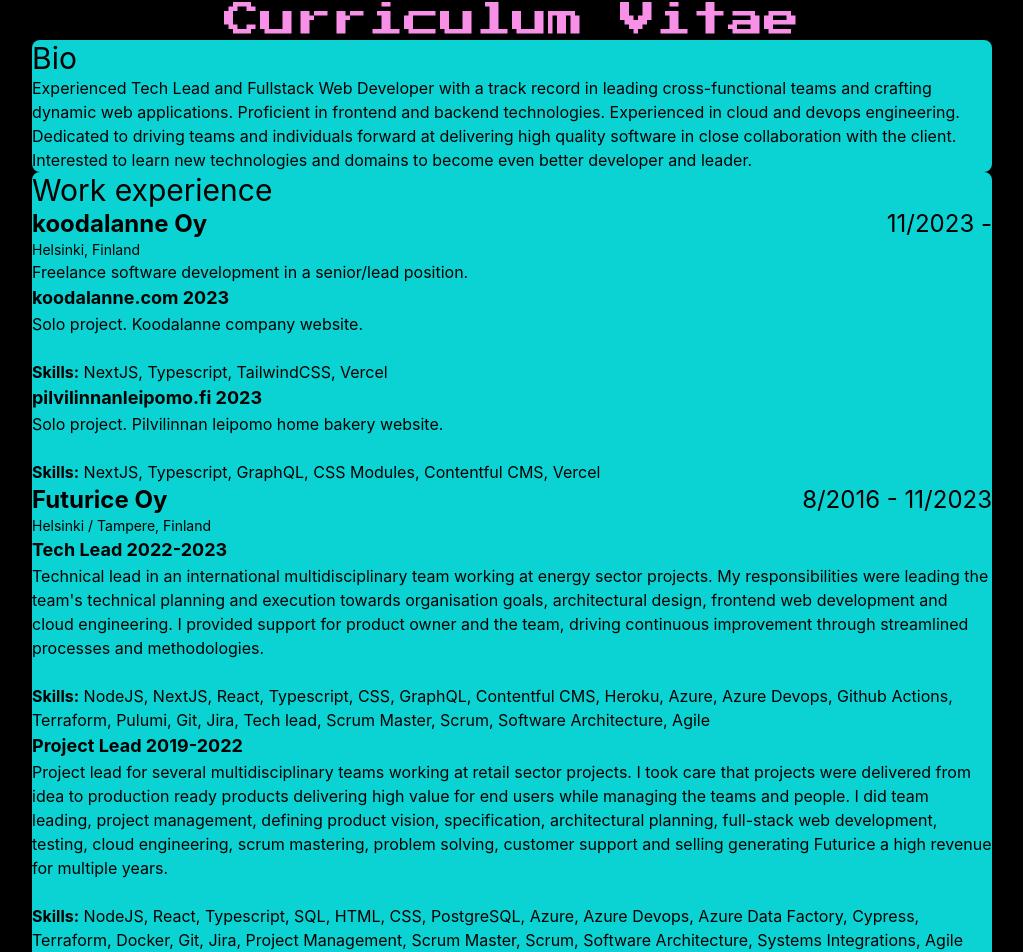
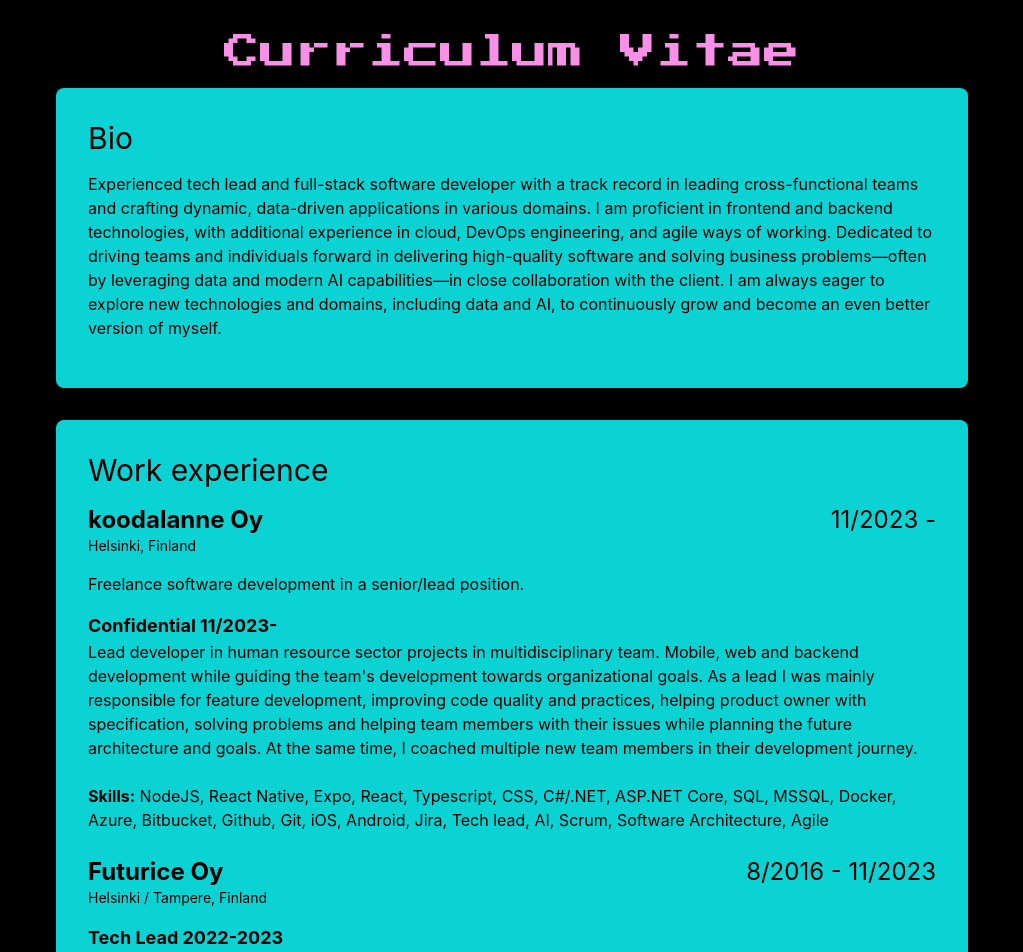
Before and after one commit to kmalanne/koodalanne, a Next.js app: page /cv in a window 1280 px wide. Shown: the top 952 px of the page, without its empty margins (128-1151 px from the left). Built offline with nearby package versions, Linux system fonts and the light colour scheme.

Commit message:
Content updates and style fixes

```diff
--- a/src/app/cv/page.tsx
+++ b/src/app/cv/page.tsx
@@ -22,17 +22,20 @@
           <h2 className="text-3xl mb-4">Bio</h2>
           <div className="mb-4">
             <p>
-              Experienced Tech Lead and Fullstack Web Developer with a track record in leading
-              cross-functional teams and crafting dynamic web applications. Proficient in frontend
-              and backend technologies. Experienced in cloud and devops engineering. Dedicated to
-              driving teams and individuals forward at delivering high quality software in close
-              collaboration with the client. Interested to learn new technologies and domains to
-              become even better developer and leader.
+              Experienced tech lead and full-stack software developer with a track record in leading
+              cross-functional teams and crafting dynamic, data-driven applications in various
+              domains. I am proficient in frontend and backend technologies, with additional
+              experience in cloud, DevOps engineering, and agile ways of working. Dedicated to
+              driving teams and individuals forward in delivering high-quality software and solving
+              business problems—often by leveraging data and modern AI capabilities—in close
+              collaboration with the client. I am always eager to explore new technologies and
+              domains, including data and AI, to continuously grow and become an even better version
+              of myself.
             </p>
           </div>
         </div>
 
-  <div className="bg-miami-blue w-full md:w-3/4 lg:w-3/4 mt-8 p-4 md:p-8 rounded-lg shadow-sm">
+        <div className="bg-miami-blue w-full md:w-3/4 lg:w-3/4 mt-8 p-4 md:p-8 rounded-lg shadow-sm">
           <h2 className="text-3xl mb-4">Work experience</h2>
           <div className="mb-6">
             <div className="flex justify-between text-2xl">
@@ -41,45 +44,21 @@
             </div>
             <div className="text-sm">Helsinki, Finland</div>
             <p className="mt-4">Freelance software development in a senior/lead position.</p>
-            <div className="mt-2">
-              <div className="mt-4 font-bold text-lg">
-                <a
-                  href="https://koodalanne.com"
-                  className="mt-8 hover:text-miami-pink"
-                  target="_blank"
-                  rel="noopener noreferrer"
-                >
-                  koodalanne.com
-                </a>
-                <span> 2023</span>
-              </div>
-              <p>
-                Solo project. Koodalanne company website.
-                <br />
-                <br />
-                <strong>Skills:</strong> NextJS, Typescript, TailwindCSS, Vercel
-              </p>
-            </div>
-            <div className="mt-4">
-              <div className="mt-4 font-bold text-lg">
-                <a
-                  href="https://pilvilinnanleipomo.fi"
-                  className="mt-8 hover:text-miami-pink"
-                  target="_blank"
-                  rel="noopener noreferrer"
-                >
-                  pilvilinnanleipomo.fi
-                </a>
-                <span> 2023</span>
-              </div>
-              <p>
-                Solo project. Pilvilinnan leipomo home bakery website.
-                <br />
-                <br />
-                <strong>Skills:</strong> NextJS, Typescript, GraphQL, CSS Modules, Contentful CMS,
-                Vercel
-              </p>
-            </div>
+            <div className="mt-4 font-bold text-lg">Confidential 11/2023-</div>
+            <p>
+              Lead developer in human resource sector projects in multidisciplinary team. Mobile,
+              web and backend development while guiding the team&apos;s development towards
+              organizational goals. As a lead I was mainly responsible for feature development,
+              improving code quality and practices, helping product owner with specification,
+              solving problems and helping team members with their issues while planning the future
+              architecture and goals. At the same time, I coached multiple new team members in their
+              development journey.
+              <br />
+              <br />
+              <strong>Skills:</strong> NodeJS, React Native, Expo, React, Typescript, CSS, C#/.NET,
+              ASP.NET Core, SQL, MSSQL, Docker, Azure, Bitbucket, Github, Git, iOS, Android, Jira,
+              Tech lead, AI, Scrum, Software Architecture, Agile
+            </p>
           </div>
 
           <div className="mb-6">
@@ -209,7 +188,7 @@
           </div>
         </div>
 
-        <a href="/" className="mt-8 text-xl text-miami-pink hover:text-miami-blue">
+        <a href="/" className="mt-8 text-xl text-miami-pink! hover:text-miami-blue!">
           Back
         </a>
       </div>
--- a/src/app/globals.css
+++ b/src/app/globals.css
@@ -1,5 +1,6 @@
+@import "tailwindcss";
 
-@import "tailwindcss";
+@custom-variant hover (&:hover);
 
 @theme {
   --color-black: #000000;
@@ -9,10 +10,12 @@
   --color-white: #ffffff;
 }
 
-* {
-  box-sizing: border-box;
-  padding: 0;
-  margin: 0;
+@layer base {
+  * {
+    box-sizing: border-box;
+    padding: 0;
+    margin: 0;
+  }
 }
 
 html,
--- a/src/app/page.tsx
+++ b/src/app/page.tsx
@@ -39,16 +39,16 @@
             <br />
             Fullstack web, cloud, data & team leading.
             <br />
-            <a href="/cv" className="text-miami-blue hover:text-miami-pink">
+            {/* <a href="/cv" className="text-miami-blue hover:text-miami-pink">
               Check my CV.
-            </a>
+            </a> */}
           </p>
           <div className="flex flex-row justify-center items-center">
             <a
-              href="/contact"
-              className="w-full rounded-md inline-block mb-6 mt-6 px-3 py-6 text-center font-bold uppercase bg-miami-blue border border-black hover:bg-black hover:text-white hover:border hover:border-miami-pink"
+              href="/cv"
+              className="w-full rounded-md inline-block mb-6 mt-6 px-3 py-6 text-center font-bold uppercase bg-miami-blue border border-black hover:bg-black hover:text-white! hover:border hover:border-miami-pink"
             >
-              <span className="w-1/1">Contact me</span>
+              <span className="w-1/1">Curriculum Vitae</span>
             </a>
             <div className="flex flex-col justify-center items-center ml-6">
               <a
--- a/src/components/LoadingIndicator/LoadingIndicator.tsx
+++ b/src/components/LoadingIndicator/LoadingIndicator.tsx
@@ -3,7 +3,7 @@
     className="inline-block h-8 w-8 animate-spin rounded-full border-4 border-solid border-current border-r-miami-pink align-[-0.125em] motion-reduce:animate-[spin_1.5s_linear_infinite]"
     role="status"
   >
-    <span className="!absolute !-m-px !h-px !w-px !overflow-hidden !whitespace-nowrap !border-0 !p-0 ![clip:rect(0,0,0,0)]">
+    <span className="!absolute -m-px! h-px! w-px! overflow-hidden! whitespace-nowrap! border-0! p-0! [clip:rect(0,0,0,0)]!">
       Submitting...
     </span>
   </div>
```
Also changed, not shown: next-env.d.ts, 1 other file (tests, documents, lock files or other folders).
